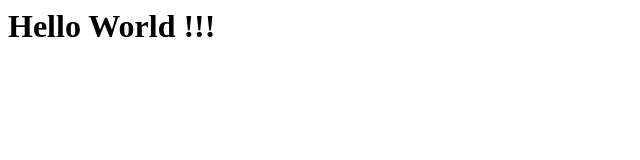
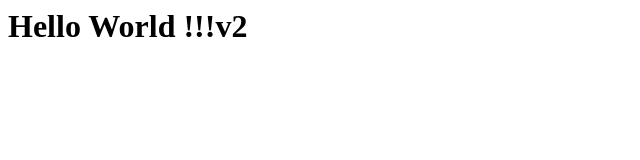
Before and after one commit to Bookati25/TestGit, a plain HTML site: page index.html in a window 1280 px wide. Shown: the full height of the page, 0-640 px from the left. Drawn offline with Linux system fonts and the light colour scheme.

Commit message:
Update index.html

```diff
--- a/index.html
+++ b/index.html
@@ -4,5 +4,5 @@
     <title>Test for GITHUB MINI COURSE</title>
 </head>
 <body>
-    <h1>Hello World !!!</h1>
+    <h1>Hello World !!!v2</h1>
 </body>
```
